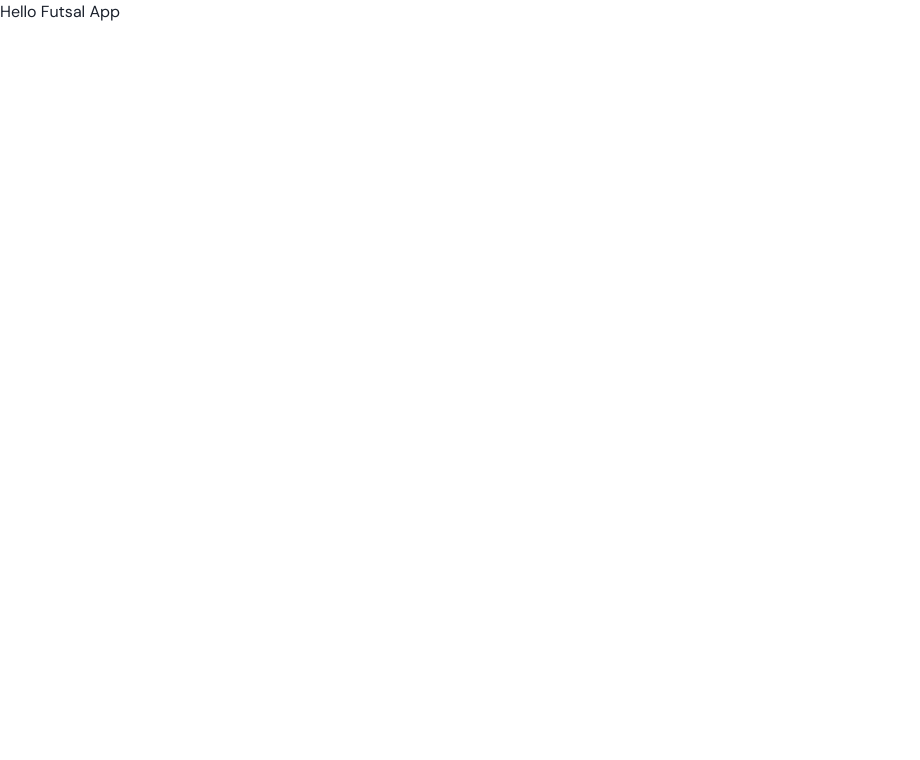
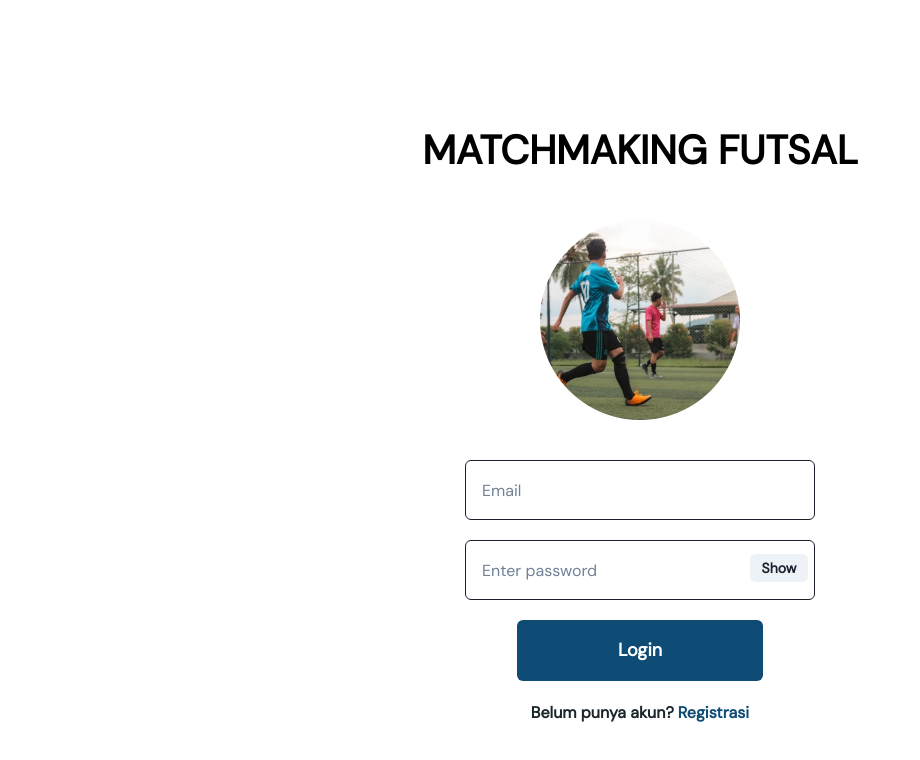
Before and after one commit to Yassar021/futsal-app, a Next.js app: page / in a window 1280 px wide. Shown: the top 760 px of the page, without its empty margins (0-920 px from the left). Built offline with nearby package versions, Linux system fonts and the light colour scheme.

Commit message:
Auth: Login Page Done

```diff
--- /dev/null
+++ b/components/Auth/index.jsx
@@ -0,0 +1,60 @@
+import { Box, Button, Center, Flex, Image, Input, InputGroup, InputRightElement, Link, Stack, Text } from "@chakra-ui/react"
+import { useState } from "react"
+import LayoutLogin from "../../layout/LayoutLogin"
+
+const Login = () => {
+    const [show, setShow] = useState(false)
+    const handleClick = () => setShow(!show)
+
+    return(
+        <LayoutLogin pageTitle={"Login"}>
+            <Flex direction={'column'} gap='40px' alignItems={'center'}>
+                <Text fontSize={{base:'24px',sm:'32px',md:'40px'}} fontWeight='700' color={'#000'}>MATCHMAKING FUTSAL</Text>
+
+                <Image maxWidth={'200px'} height={'200px'} src='/bg-login.png' alt='bg-login' />
+
+                <Stack direction={'column'} spacing='20px' alignItems={'center'}>
+                    <Input width={{base:'280px',md:'350px'}} height='60px' borderColor={'2px solid #1B262C'} focusBorderColor='#1B262C' placeholder='Email' />
+                    <InputGroup size='md'>
+                        <Input
+                            width={{base:'280px',md:'350px'}} height='60px' borderColor={'2px solid #1B262C'} focusBorderColor='#1B262C'
+                            type={show ? 'text' : 'password'}
+                            placeholder='Enter password'
+                        />
+                        <InputRightElement width='4.5rem' mt='8px'>
+                            <Button h='1.75rem' size='sm' onClick={handleClick}>
+                            {show ? 'Hide' : 'Show'}
+                            </Button>
+                        </InputRightElement>
+                    </InputGroup>
+                    <Button
+                        height='61px'
+                        width='246px'
+                        bgColor={'#0F4C75'}
+                        color='#fff'
+                        fontSize={'18px'}
+                        fontWeight='700'
+                        _hover={{ bg: '#0F4C75' }}
+                        _active={{
+                            bg: '#0F4C75',
+                            transform: 'scale(0.98)',
+                        }}
+                    >
+                        Login
+                    </Button>
+                    <Stack direction={'row'} spacing='4px'>
+                        <Text color={'#1B262C'} fontSize='16px' fontWeight={'700'}>
+                            Belum punya akun?
+                        </Text>
+                        <Link href='#' >
+                            <Text color='#0F4C75' fontSize='16px' fontWeight={'700'}>Registrasi</Text>
+                        </Link>
+                    </Stack>
+
+                </Stack>
+            </Flex>
+        </LayoutLogin>
+    )
+}
+
+export default Login
--- /dev/null
+++ b/layout/LayoutLogin.jsx
@@ -0,0 +1,21 @@
+import { Box, Container } from "@chakra-ui/react"
+import Head from "next/head"
+
+const LayoutLogin = ({pageTitle, children}) => {
+    return(
+        <>
+            <Head>
+                <title>Matchmaking | {pageTitle}</title>
+            </Head>
+
+            {/* content */}
+            <Container maxW='6xl'>
+                <Box mt='120px' pb='40px'>
+                    {children}
+                </Box>
+            </Container>
+        </>
+    )
+}
+
+export default LayoutLogin
--- a/pages/index.js
+++ b/pages/index.js
@@ -1,13 +1,10 @@
 import { Box, Text } from "@chakra-ui/react"
+import Auth from "../components/Auth"
 
 const Home = () => {
   return(
     <>
-      <Box>
-        <Text>
-          Hello Futsal App
-        </Text>
-      </Box>
+      <Auth />
     </>
   )
 }
```
Also changed, not shown: layout/LayoutRegister.jsx (added, +21 -0 lines), public/bg-login.png (added).
